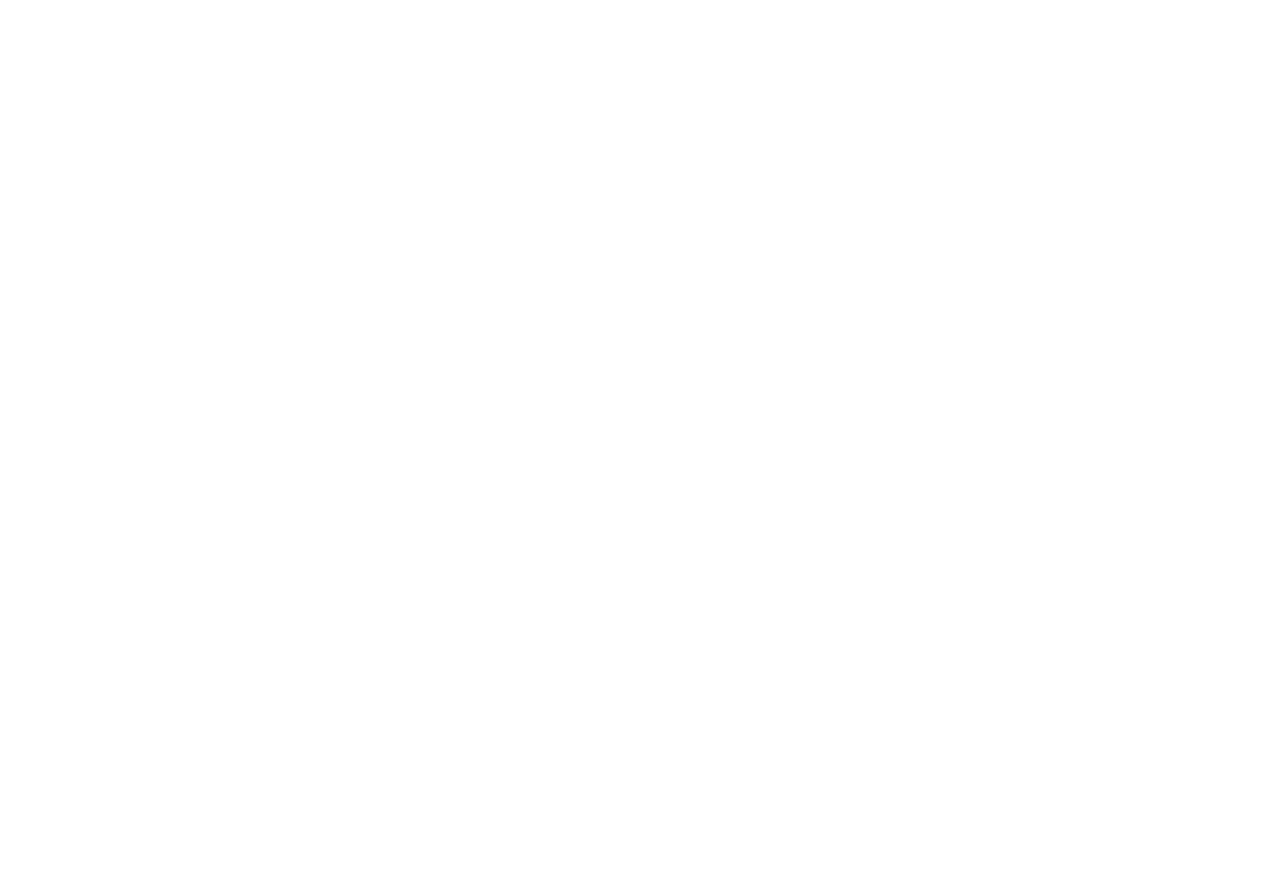
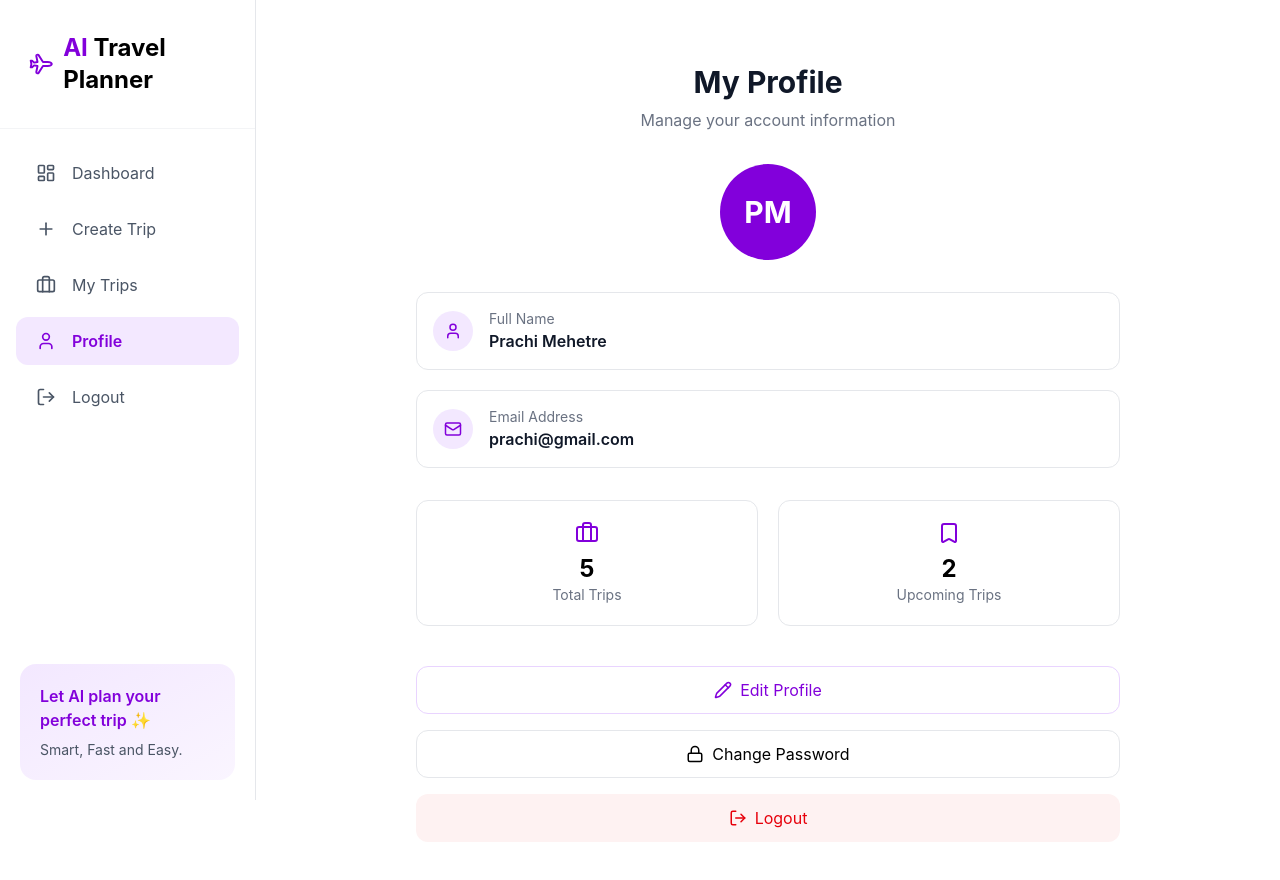
Before and after one commit to prachi93-web/AI-TRIP-PLANNER, a React (Vite) app in the folder client/: page /profile in a window 1280 px wide. Before the commit this address had no page. Shown: the top 880 px of the page. Before the commit the page ends 800 px from the top, so only its background shows below. Built offline with nearby package versions, Linux system fonts and the light colour scheme.

Commit message:
Profile page UI - done

```diff
--- a/client/src/App.jsx
+++ b/client/src/App.jsx
@@ -7,6 +7,7 @@
 import TripDetails from './pages/TripDetails'
 import Dashboard from './pages/Dashboard'
 import CreateTrip from './pages/CreateTrip'
+import Profile from './pages/Profile'
 
 const App = () => {
   return (
@@ -18,6 +19,7 @@
       <Route path='/create-trip' element={<CreateTrip />} />
       <Route path='/my-trips' element={<MyTrips />} />
       <Route path='/trip/:id' element={<TripDetails />} />
+      <Route path='/profile' element={<Profile />} />
     </Routes>
   )
 }
--- /dev/null
+++ b/client/src/pages/Profile.jsx
@@ -0,0 +1,176 @@
+import React from "react";
+import Sidebar from "../components/Sidebar";
+import MobileNavbar from "../components/MobileNavbar";
+import {
+  User,
+  Mail,
+  Briefcase,
+  Bookmark,
+  Pencil,
+  Lock,
+  LogOut,
+} from "lucide-react";
+
+const Profile = () => {
+  const user = {
+    name: "Prachi Mehetre",
+    email: "prachi@gmail.com",
+    totalTrips: 5,
+    upcomingTrips: 2,
+  };
+
+  const initials = user.name
+    .split(" ")
+    .map((word) => word[0])
+    .join("")
+    .toUpperCase();
+
+  return (
+    <div className="min-h-screen bg-white">
+      {/* Desktop Sidebar */}
+
+      <div className="hidden lg:block">
+        <Sidebar />
+      </div>
+
+      {/* Mobile Navbar */}
+
+      <div className="lg:hidden fixed top-0 left-0 right-0 z-50">
+        <MobileNavbar />
+      </div>
+
+      {/* Main */}
+
+      <div className="lg:ml-64 pt-20 lg:pt-8 px-4 sm:px-6 lg:px-10 pb-8">
+        <div className="max-w-3xl mx-auto p-6 sm:p-8">
+
+          {/* Heading */}
+
+          <h1 className="text-2xl sm:text-3xl font-bold text-gray-900 justify-between text-center">
+            My Profile
+          </h1>
+
+          <p className="text-gray-500 mt-2 text-center">
+            Manage your account information
+          </p>
+
+          {/* Avatar */}
+
+          <div className="flex justify-center mt-8">
+
+            <div className="w-24 h-24 rounded-full bg-purple-700 flex items-center justify-center text-white text-3xl font-bold">
+              {initials}
+            </div>
+
+          </div>
+
+          {/* Name */}
+
+          <div className="mt-8 space-y-5">
+
+            <div className="flex items-center gap-4 border border-gray-200 rounded-xl p-4">
+
+              <div className="w-10 h-10 rounded-full bg-purple-100 flex items-center justify-center">
+
+                <User size={18} className="text-purple-700" />
+
+              </div>
+
+              <div>
+
+                <p className="text-sm text-gray-500">Full Name</p>
+
+                <h3 className="font-semibold text-gray-900">
+                  {user.name}
+                </h3>
+
+              </div>
+
+            </div>
+
+            {/* Email */}
+
+            <div className="flex items-center gap-4 border border-gray-200 rounded-xl p-4">
+
+              <div className="w-10 h-10 rounded-full bg-purple-100 flex items-center justify-center">
+
+                <Mail size={18} className="text-purple-700" />
+
+              </div>
+
+              <div>
+
+                <p className="text-sm text-gray-500">Email Address</p>
+
+                <h3 className="font-semibold text-gray-900">
+                  {user.email}
+                </h3>
+
+              </div>
+
+            </div>
+
+          </div>
+
+          {/* Stats */}
+
+          <div className="grid grid-cols-2 gap-5 mt-8">
+
+            <div className="border border-gray-200 rounded-xl p-5 text-center">
+
+              <Briefcase className="mx-auto text-purple-700 mb-2" />
+
+              <h2 className="text-2xl font-bold">
+                {user.totalTrips}
+              </h2>
+
+              <p className="text-gray-500 text-sm">
+                Total Trips
+              </p>
+
+            </div>
+
+            <div className="border border-gray-200 rounded-xl p-5 text-center">
+
+              <Bookmark className="mx-auto text-purple-700 mb-2" />
+
+              <h2 className="text-2xl font-bold">
+                {user.upcomingTrips}
+              </h2>
+
+              <p className="text-gray-500 text-sm">
+                Upcoming Trips
+              </p>
+
+            </div>
+
+          </div>
+
+          {/* Buttons */}
+
+          <div className="mt-10 space-y-4">
+
+            <button className="w-full h-12 rounded-xl border border-purple-200 text-purple-700 hover:bg-purple-50 transition flex items-center justify-center gap-2">
+              <Pencil size={18} />
+              Edit Profile
+            </button>
+
+            <button className="w-full h-12 rounded-xl border border-gray-200 hover:bg-gray-50 transition flex items-center justify-center gap-2">
+              <Lock size={18} />
+              Change Password
+            </button>
+
+            <button className="w-full h-12 rounded-xl bg-red-50 text-red-600 hover:bg-red-100 transition flex items-center justify-center gap-2">
+              <LogOut size={18} />
+              Logout
+            </button>
+
+          </div>
+
+        </div>
+      </div>
+    </div>
+  );
+};
+
+export default Profile;
```
